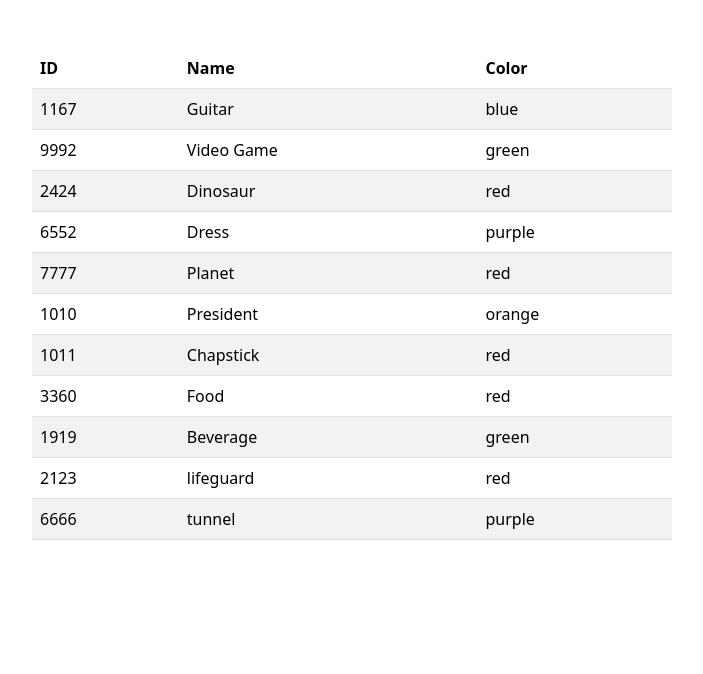
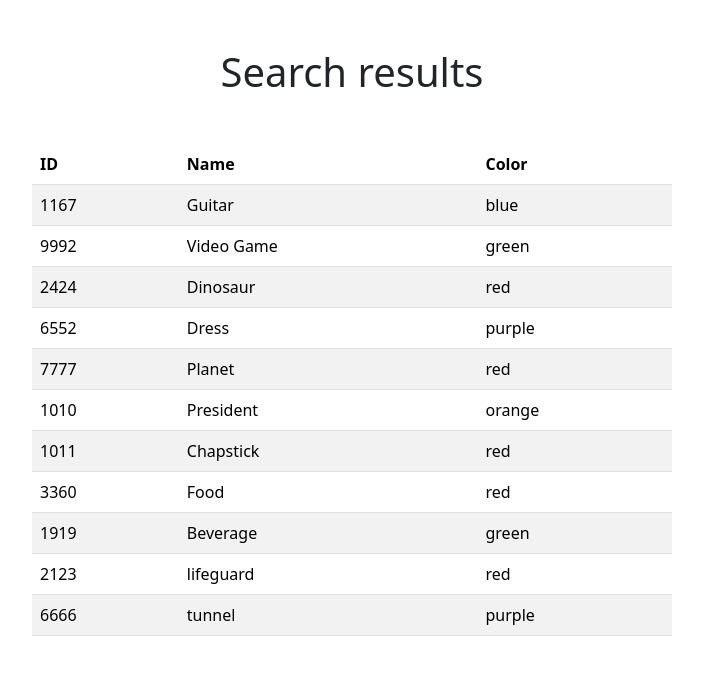
Before and after one commit to poppyseed336/its-search-time, an Angular app in the folder search-time-front-end/: page / in a window 1280 px wide. Shown: the top 674 px of the page, without its empty margins (288-991 px from the left). Built offline with nearby package versions, Linux system fonts and the light colour scheme.

Commit message:
Add title.

```diff
--- a/search-time-front-end/src/app/app.component.html
+++ b/search-time-front-end/src/app/app.component.html
@@ -1,5 +1,7 @@
 
 <main class="main">
+  <h1 class="text-center mt-5">Search results</h1>
+
   <search-results-table></search-results-table>
 </main>
 
```
